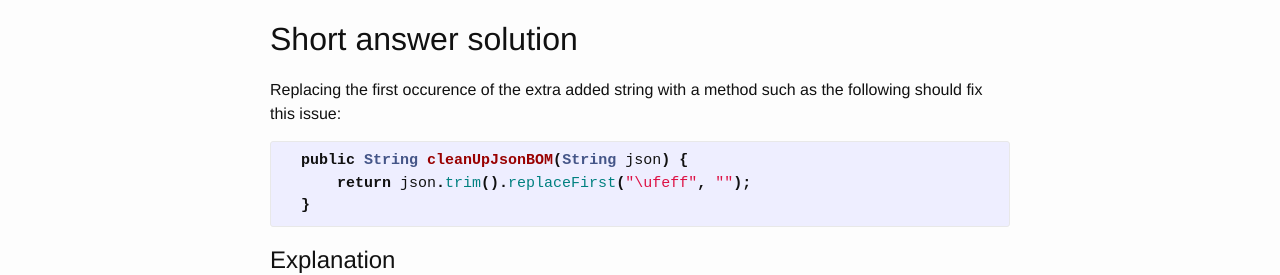
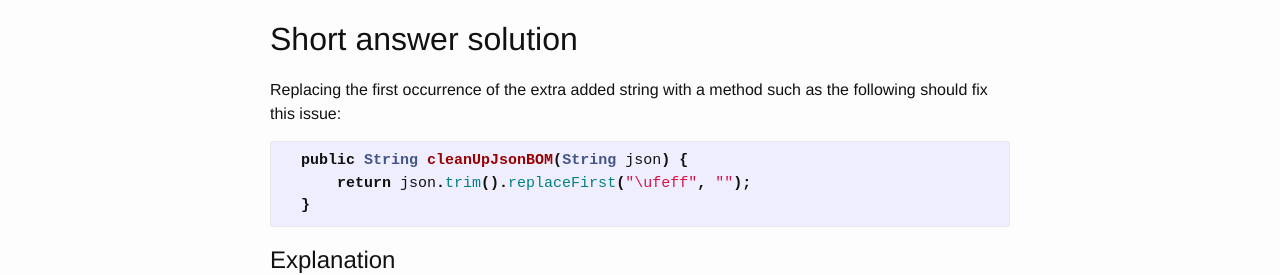
Before and after one commit to lzrmihnea/lzrmihnea.github.io, a Jekyll site: the page built from _posts/2017-04-21-JSON-BOM-file-import-issue-correction.markdown, in a window 1280 px wide. Shown: the part 818-1093 px from the top of the page. Built offline with Jekyll 4.4.1, drawn with Linux system fonts in a browser that asks for light colours; comment, search, counter and statistics services are not loaded.

Commit message:
[Post][Correction] grammar mistakes corrected

```diff
--- a/_posts/2017-04-21-JSON-BOM-file-import-issue-correction.markdown
+++ b/_posts/2017-04-21-JSON-BOM-file-import-issue-correction.markdown
@@ -33,7 +33,7 @@ com.fasterxml.jackson.core.JsonParseException: Unexpected character ('-' (code 6
 
 ## Short answer solution
 
-Replacing the first occurence of the extra added string with a method such as the following should fix this issue:
+Replacing the first occurrence of the extra added string with a method such as the following should fix this issue:
 
 {% highlight java %}
   public String cleanUpJsonBOM(String json) {
--- a/_posts/2017-04-22-pharmerbears-2017-japan-trip.markdown
+++ b/_posts/2017-04-22-pharmerbears-2017-japan-trip.markdown
@@ -1,7 +1,7 @@
 ---
 
 layout: post
-title:  "/u/parmerbear's 2017 trip to Japan caught in photography"
+title:  "/u/pharmerbear's 2017 trip to Japan caught in photography"
 date:   2017-04-22 8:00:21 +0200
 categories: travel, photography
 preview-img: http://i.imgur.com/IYGwKrK.jpg
```
